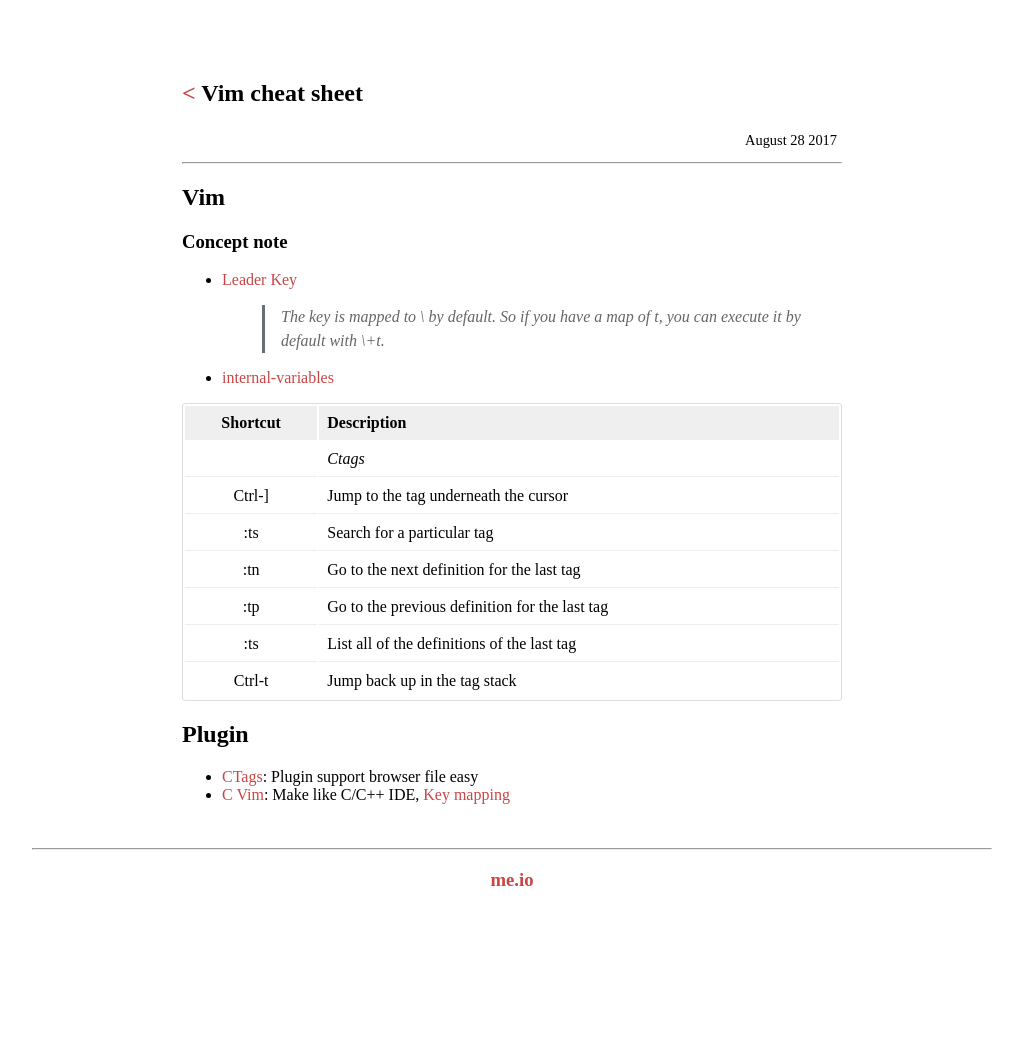
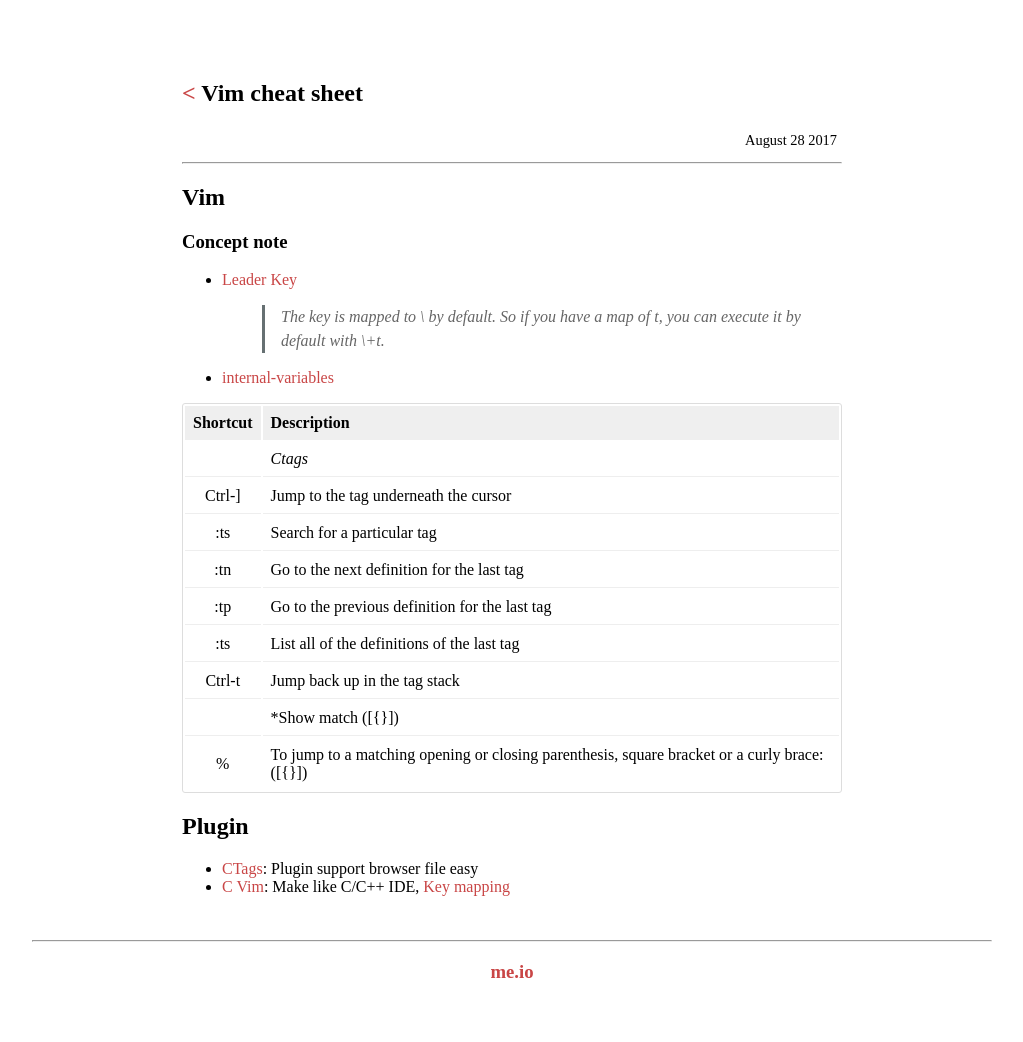
Before and after one commit to congdv/congdv.github.io, a Jekyll site: the page built from _posts/2017-08-28-vim-cheat-sheet.md, in a window 1280 px wide. Shown: the whole page, without its empty margins (128-1151 px from the left). Built offline with Jekyll 4.4.1, drawn with Linux system fonts in a browser that asks for light colours; before the commit the page ends 950 px from its top, so only the background shows below that.

Commit message:
Update 2017-08-28-vim-cheat-sheet.md

```diff
--- a/_posts/2017-08-28-vim-cheat-sheet.md
+++ b/_posts/2017-08-28-vim-cheat-sheet.md
@@ -23,6 +23,8 @@
 |:tp | Go to the previous definition for the last tag |
 |:ts | List all of the definitions of the last tag |
 |Ctrl-t|Jump back up in the tag stack|
+|| *Show match ([{}])|
+|%| To jump to a matching opening or closing parenthesis, square bracket or a curly brace: ([{}])|
 
 ## Plugin
 - [CTags](https://andrew.stwrt.ca/posts/vim-ctags/): Plugin support browser file easy
```
